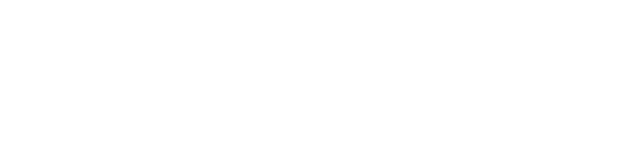
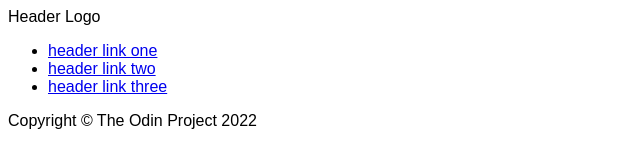
Before and after one commit to AustinMcCallister/odin-landing-page, a plain HTML site: page index.html in a window 1280 px wide. Shown: the whole page, without its empty margins (0-640 px from the left). Drawn offline with Linux system fonts and the light colour scheme.

Commit message:
Add header and footer text and links

```diff
--- a/index.html
+++ b/index.html
@@ -9,7 +9,22 @@
 </head>
 <body>
   <div class="header">
-
+    <div class="header-text">
+      Header Logo
+    </div>
+    <div class="header-links">
+      <ul>
+        <li>
+          <a href="#">header link one</a>
+        </li>
+        <li>
+          <a href="#">header link two</a>
+        </li>
+        <li>
+          <a href="#">header link three</a>
+        </li>
+      </ul>
+    </div>
   </div>
   <div class="eyecatch-container">
 
@@ -24,7 +39,9 @@
 
   </div>
   <div class="footer">
-
+    <div class="footer-text">
+      Copyright © The Odin Project 2022
+    </div>
   </div>
 </body>
 </html>
```
